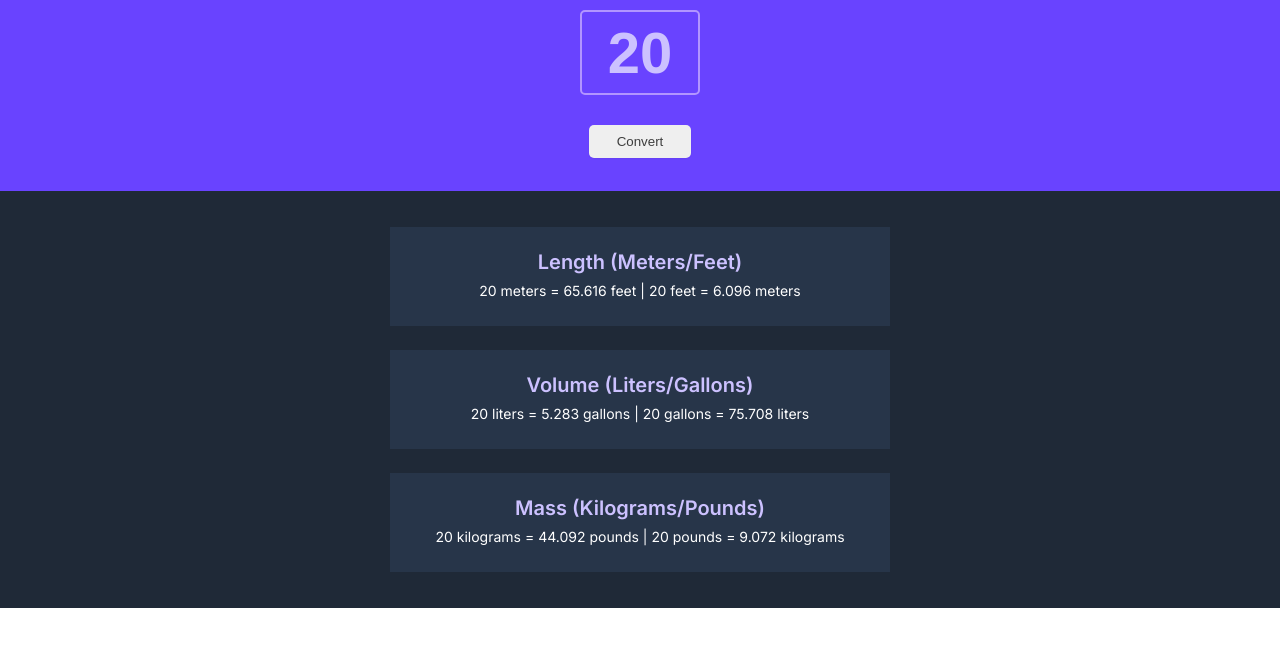
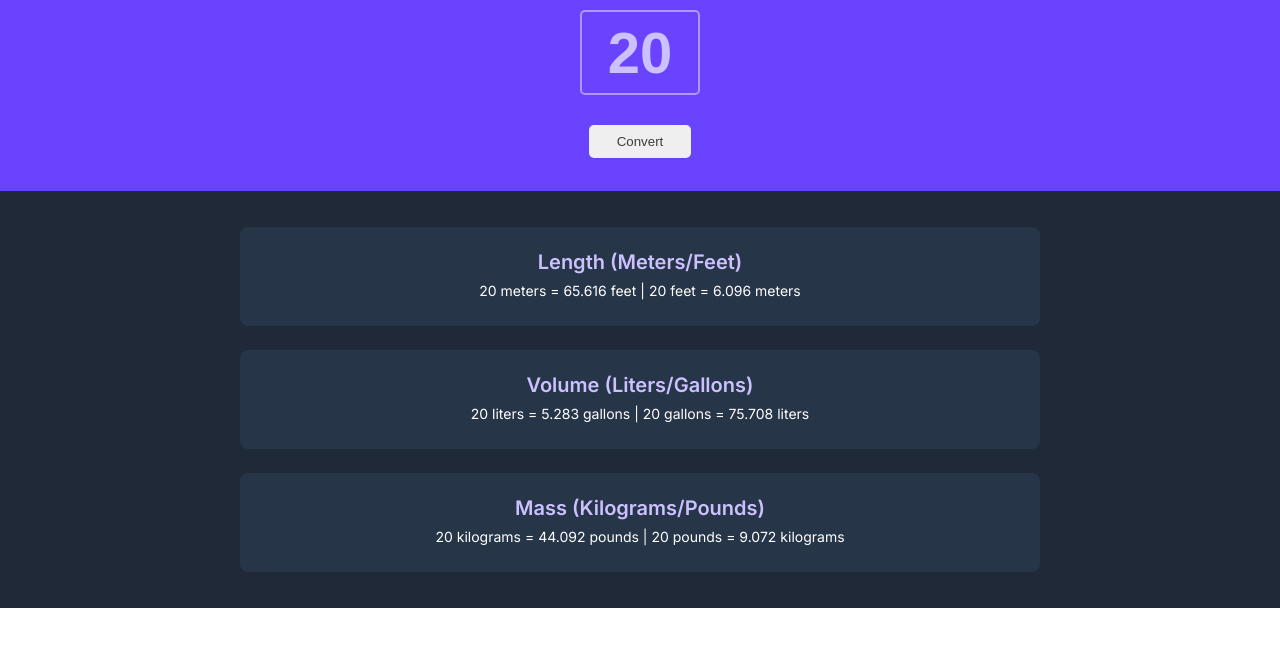
Before and after one commit to bialasssek/unit-conventer, a plain HTML site: page index.html in a window 1280 px wide. Shown: the part 91-738 px from the top of the page. Drawn offline with Linux system fonts and the light colour scheme.

Commit message:
Update index.css
changing css to adapt to full screen sizes

```diff
--- a/index.css
+++ b/index.css
@@ -77,13 +77,17 @@ main{
     align-items: center;
     text-align: center;
     gap: 24px;
+    margin: 0 auto;
+
 }
 
 .section{
     background-color: #273549;
     width: 500px;
     padding: 25px 0px;
-
+    width: 100%;
+    max-width: 800px;
+    border-radius: 8px;
 
 }
 
```
